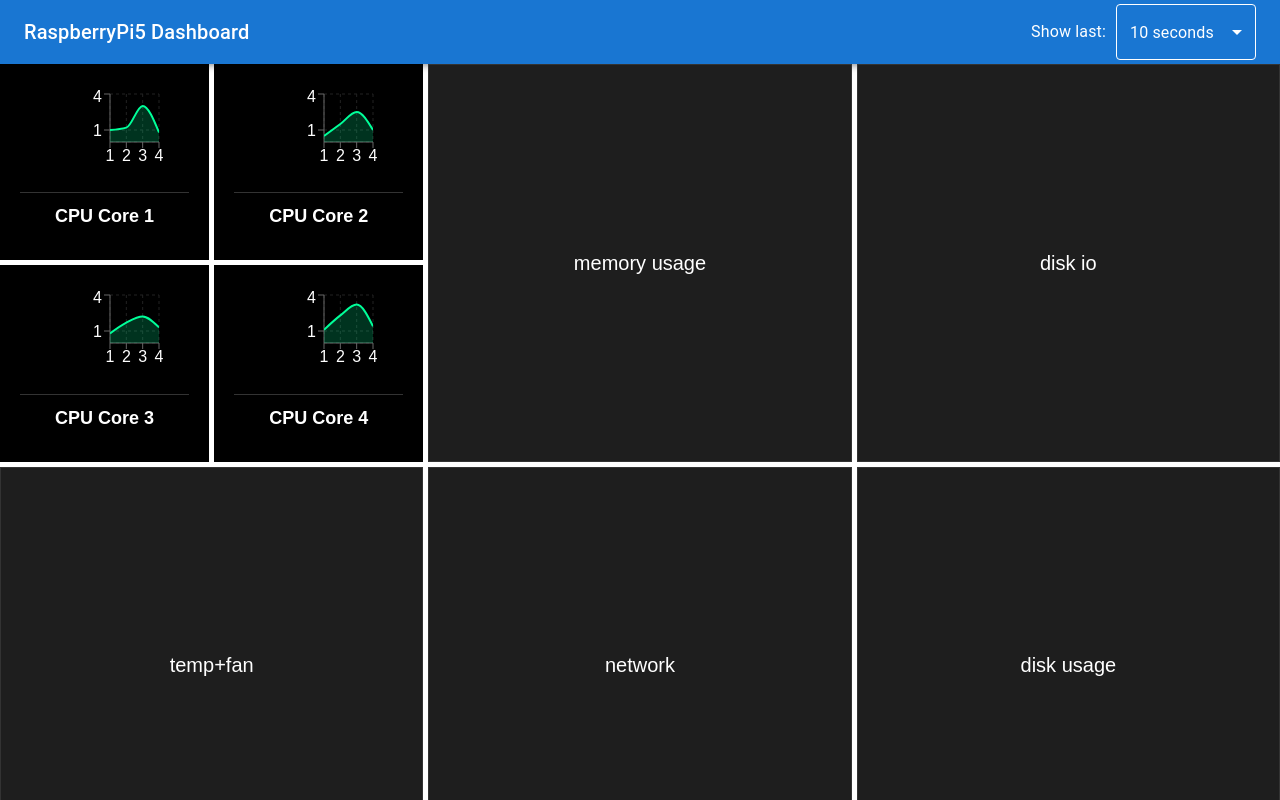
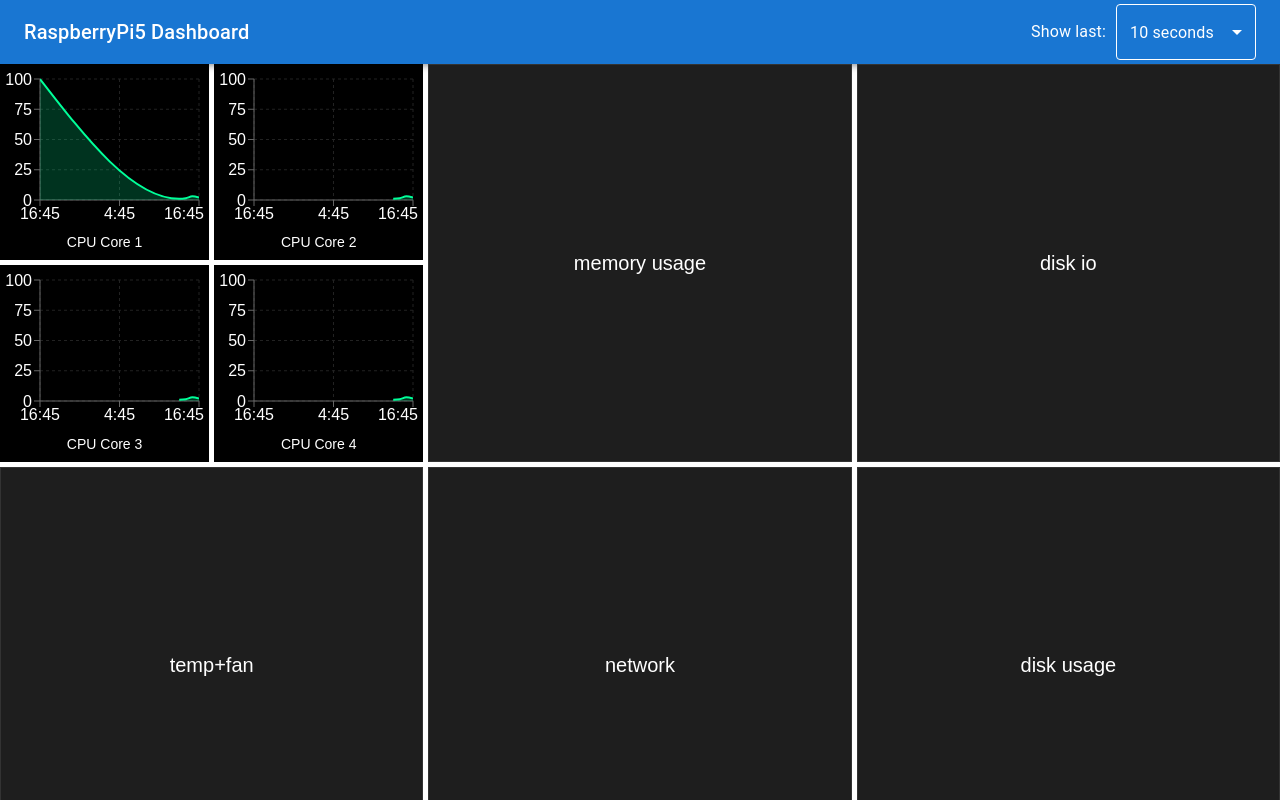
Before and after one commit to Ceapa-git/Pi5Dashboard, a Next.js app in the folder frontend/: page / in a window 1280 px wide. Built offline with nearby package versions, Linux system fonts and the light colour scheme.

Commit message:
better loking graphs

```diff
--- a/frontend/src/app/page.tsx
+++ b/frontend/src/app/page.tsx
@@ -1,49 +1,58 @@
 import Graph from "@/components/graph";
 import styles from "./page.module.css";
+const now = Date.now();
+const oneHour = 3600 * 1000;
 
 const graphData = [
   {
     title: "CPU Core 1",
     data: [
-      { x: 1, y: 1 },
-      { x: 2, y: 1.2 },
-      { x: 3, y: 3 },
-      { x: 4, y: 0.8 },
+      { x: now - 24 * oneHour, y: 100 },
+      { x: now - 3 * oneHour, y: 1 },
+      { x: now - 2 * oneHour, y: 1.5 },
+      { x: now - oneHour, y: 3 },
+      { x: now, y: 2 },
     ],
   },
   {
     title: "CPU Core 2",
     data: [
-      { x: 1, y: 0.5 },
-      { x: 2, y: 1.5 },
-      { x: 3, y: 2.5 },
-      { x: 4, y: 1 },
+      { x: now - 3 * oneHour, y: 1 },
+      { x: now - 2 * oneHour, y: 1.5 },
+      { x: now - oneHour, y: 3 },
+      { x: now, y: 2 },
     ],
   },
   {
     title: "CPU Core 3",
     data: [
-      { x: 1, y: 0.8 },
-      { x: 2, y: 1.7 },
-      { x: 3, y: 2.2 },
-      { x: 4, y: 1.3 },
+      { x: now - 3 * oneHour, y: 1 },
+      { x: now - 2 * oneHour, y: 1.5 },
+      { x: now - oneHour, y: 3 },
+      { x: now, y: 2 },
     ],
   },
   {
     title: "CPU Core 4",
     data: [
-      { x: 1, y: 1.1 },
-      { x: 2, y: 2.3 },
-      { x: 3, y: 3.2 },
-      { x: 4, y: 1.4 },
+      { x: now - 3 * oneHour, y: 1 },
+      { x: now - 2 * oneHour, y: 1.5 },
+      { x: now - oneHour, y: 3 },
+      { x: now, y: 2 },
     ],
   },
 ];
 
-const xTags = ["1", "2", "3", "4"];
+const xTags = [
+  now - 24 * oneHour,
+  now - 3 * oneHour,
+  now - 2 * oneHour,
+  now - oneHour,
+  now,
+];
 const yTags = ["0", "1", "2", "3", "4"];
-const xLimits = { min: 1, max: 4 };
-const yLimits = { min: 0, max: 4 };
+const xLimits = { min: now - 24 * oneHour, max: now };
+const yLimits = { min: 0, max: 100 };
 
 export default function Home() {
   return (
@@ -54,8 +63,6 @@
             <Graph
               key={index}
               data={graph.data}
-              xTags={xTags}
-              yTags={yTags}
               xLimits={xLimits}
               yLimits={yLimits}
               title={graph.title}
--- a/frontend/src/components/graph/Graph.module.css
+++ b/frontend/src/components/graph/Graph.module.css
@@ -5,7 +5,7 @@
   width: 100%;
   height: 100%;
   background-color: #000;
-  padding: 20px;
+  padding: 5px;
   border: 0;
 }
 
@@ -20,13 +20,13 @@
 }
 
 .graphTitle {
-  margin-top: 10px;
-  font-size: 18px;
-  font-weight: bold;
+  margin-top: 0px;
+  font-size: 14px;
+  font-weight: normal;
   color: white;
   text-align: center;
   background-color: #000;
   width: 100%;
-  padding: 10px;
-  border-top: 1px solid #333;
+  padding: 2px;
+  border-top: none;
 }
--- a/frontend/src/components/graph/Graph.tsx
+++ b/frontend/src/components/graph/Graph.tsx
@@ -13,18 +13,39 @@
 
 interface GraphProps {
   data: { x: number; y: number }[];
-  xTags: string[];
-  yTags: string[];
   xLimits: { min: number; max: number };
   yLimits: { min: number; max: number };
   title?: string;
+  tickCount?: number;
 }
 
-const Graph = ({ data, xTags, yTags, xLimits, yLimits, title }: GraphProps) => {
+const Graph = ({
+  data,
+  xLimits,
+  yLimits,
+  title,
+  tickCount = 5,
+}: GraphProps) => {
   const formattedData = data.map((point) => ({
     x: point.x,
     y: point.y,
   }));
+
+  const formatTime = (timestamp: number) => {
+    const date = new Date(timestamp);
+    return `${date.getHours()}:${date
+      .getMinutes()
+      .toString()
+      .padStart(2, "0")}`;
+  };
+
+  const generateTicks = (min: number, max: number, count: number) => {
+    const step = (max - min) / (count - 1);
+    return Array.from({ length: count }, (_, i) => Math.round(min + i * step));
+  };
+
+  const xTicks = generateTicks(xLimits.min, xLimits.max, tickCount);
+  const yTicks = generateTicks(yLimits.min, yLimits.max, tickCount);
 
   return (
     <div className={styles.graphWrapper}>
@@ -32,25 +53,27 @@
         <ResponsiveContainer width="100%" height="100%">
           <AreaChart
             data={formattedData}
-            margin={{ top: 10, right: 30, left: 30, bottom: 10 }}
+            margin={{ top: 10, right: 5, left: 5, bottom: 0 }}
           >
             <CartesianGrid strokeDasharray="3 3" stroke="#222" />
             <XAxis
               dataKey="x"
               domain={[xLimits.min, xLimits.max]}
               type="number"
+              tickFormatter={formatTime}
               tick={{ fill: "white" }}
-              allowDataOverflow
-              ticks={xTags.map(Number)}
+              ticks={xTicks}
             />
             <YAxis
               domain={[yLimits.min, yLimits.max]}
               type="number"
               tick={{ fill: "white" }}
-              allowDataOverflow
-              ticks={yTags.map(Number)}
+              width={30}
+              ticks={yTicks}
+              interval={0}
             />
             <Tooltip
+              labelFormatter={formatTime}
               contentStyle={{
                 backgroundColor: "#111",
                 color: "white",
```
